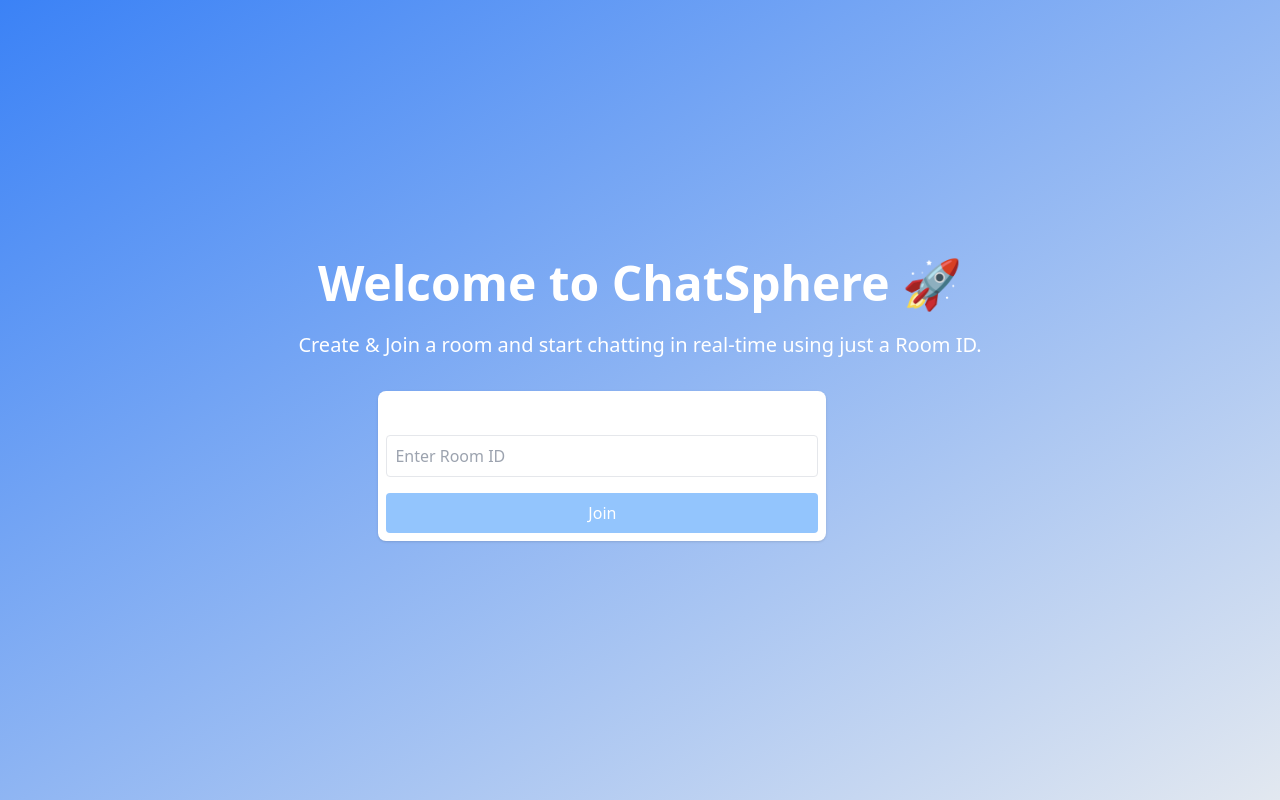
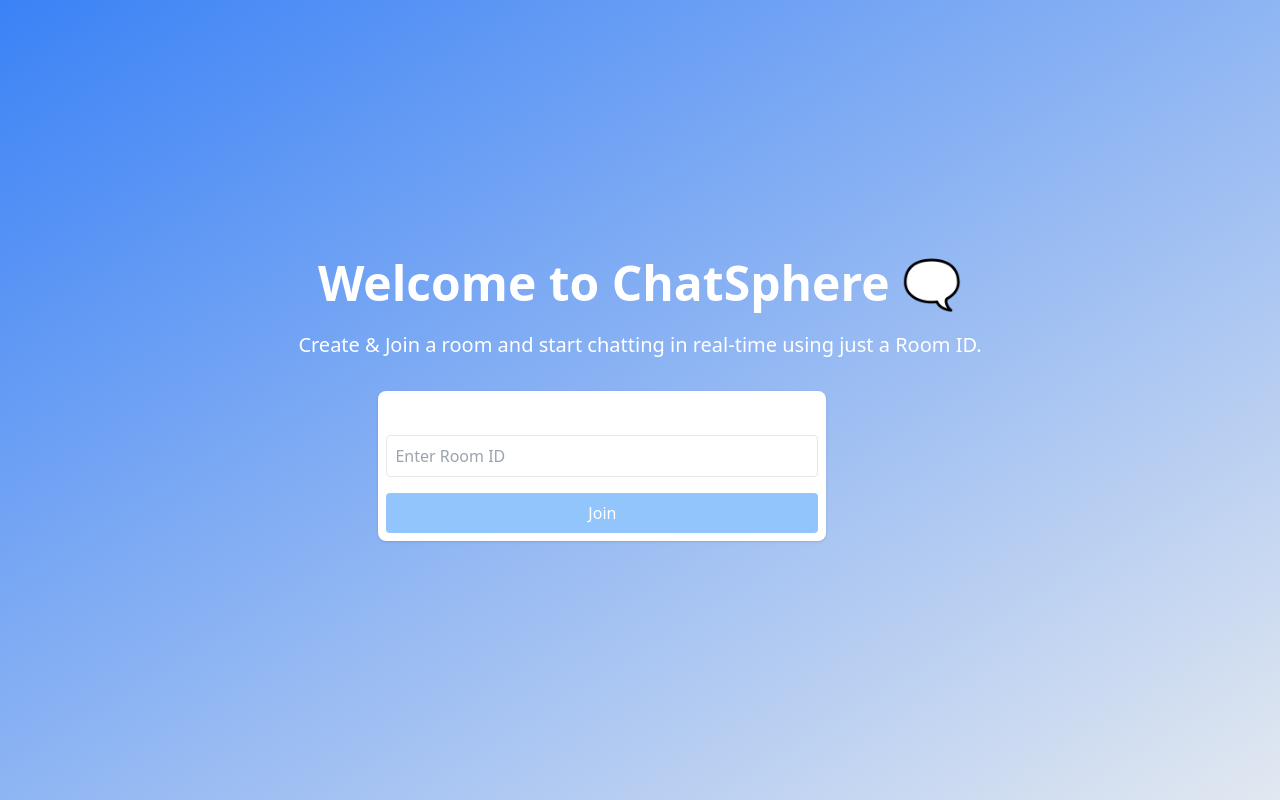
Before and after one commit to farman13/Chat-App, a React (Vite) app in the folder frontend/: page / in a window 1280 px wide. Built offline with nearby package versions, Linux system fonts and the light colour scheme.

Commit message:
changed ui

```diff
--- a/frontend/src/App.tsx
+++ b/frontend/src/App.tsx
@@ -55,7 +55,7 @@ const App = () => {
       {!isJoined ? (
         <div className="min-h-screen w-full flex items-center justify-center bg-gradient-to-br from-blue-500 to-slate-200 text-white text-center px-4">
           <div>
-            <h1 className="text-4xl md:text-5xl font-bold mb-6">Welcome to ChatSphere 🚀</h1>
+            <h1 className="text-4xl md:text-5xl font-bold mb-6">Welcome to ChatSphere 🗨️</h1>
             <p className="text-lg md:text-xl mb-8">
               Create & Join a room and start chatting in real-time using just a Room ID.
             </p>
```
